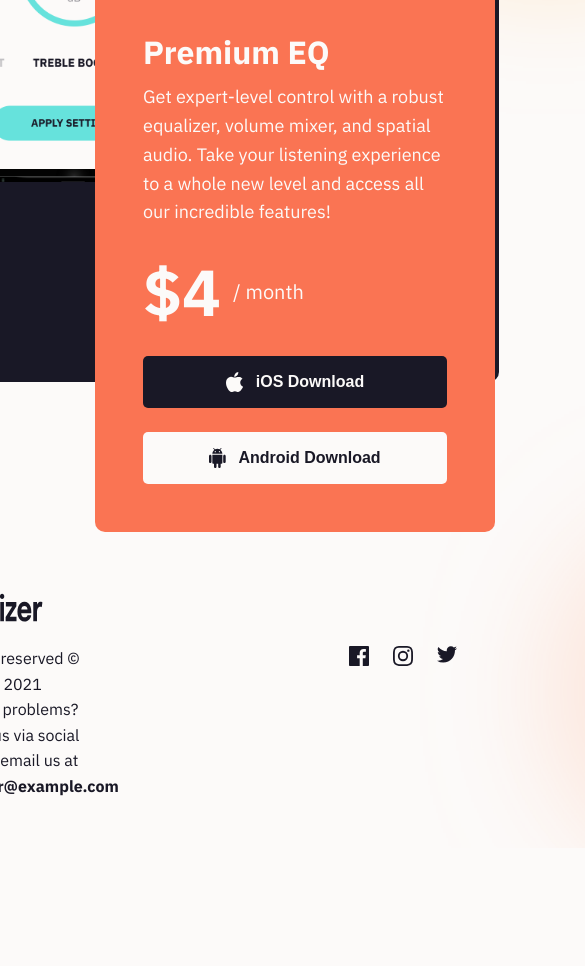
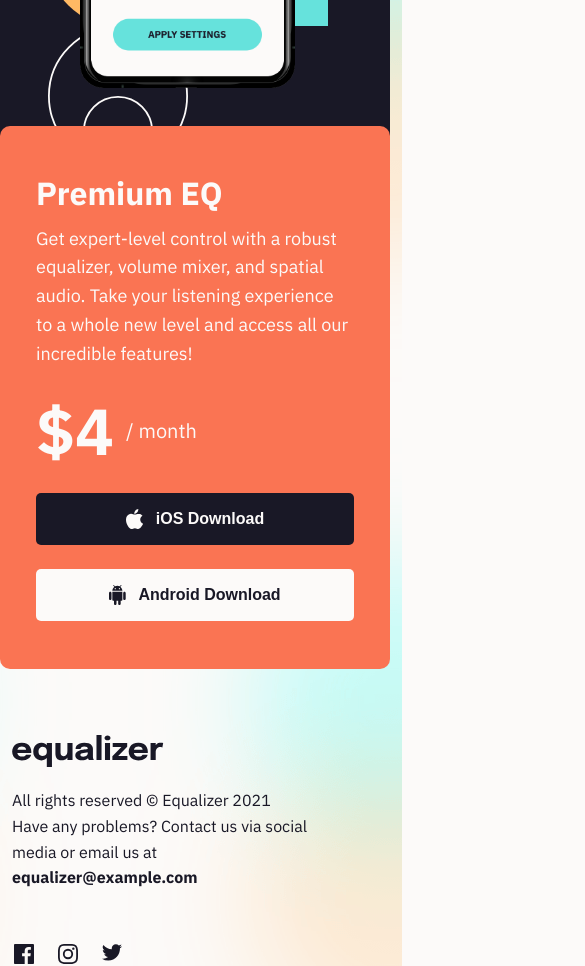
Before and after one commit to j-hutchison/equaliser-landing-page, a plain HTML site: page index.html in a window 390 px wide. Shown: the part 900-1866 px from the top of the page, 585 px wide, since content can reach past the window. Before the commit the page ends 1748 px from the top, so only its background shows below. Drawn offline with Linux system fonts and the light colour scheme.

Commit message:
Updated css for mobile

```diff
--- a/css/style.css
+++ b/css/style.css
@@ -209,7 +209,8 @@ main.container {
 	color: #fcfaf9;
 }
 
-.btn-black:hover {
+.btn-black:hover,
+.btn-black:active {
 	background-color: #66e2dc;
 }
 
@@ -218,7 +219,8 @@ main.container {
 	color: #191826;
 }
 
-.btn-white:hover {
+.btn-white:hover,
+.btn-white:active {
 	background-color: #ffb964;
 }
 
@@ -252,6 +254,9 @@ footer.site-footer {
 }
 
 @media (max-width: 70em) {
+	body {
+		background-image: url("../images/bg-main-tablet.png");
+	}
 	.container {
 		max-width: 70rem;
 	}
@@ -357,3 +362,100 @@ footer.site-footer {
 		padding-right: 23rem;
 	}
 }
+
+@media (max-width: 38em) {
+	body {
+		background-image: url("../images/bg-main-mobile.png");
+		background-position: 10rem -25rem;
+		width: 100%;
+		gap: 33.5rem;
+	}
+	.container {
+		width: 100%;
+	}
+	main.container {
+	}
+	.company-logo {
+		width: 39%;
+		height: 20%;
+	}
+	.site-header {
+		padding-right: 6rem;
+		gap: 2rem;
+	}
+	.site-header .company-logo {
+		margin-bottom: 4.4rem;
+	}
+	.heading-primary {
+		font-size: 4rem;
+		font-weight: 700;
+		line-height: 1.2;
+		letter-spacing: -0.45px;
+	}
+	.header-image-container {
+		display: none;
+	}
+	.summary {
+		margin-left: 2.4rem;
+		margin-right: 2.4rem;
+		margin-bottom: 4rem;
+	}
+	.summary-text {
+		font-size: 1.6rem;
+		font-weight: 400;
+		line-height: 1.6;
+	}
+	.app-summary {
+		margin-bottom: 10rem;
+	}
+	.img-app {
+		left: 8rem;
+		top: -10rem;
+		width: 55%;
+	}
+	.app-details {
+		max-width: unset;
+		top: 38rem;
+		left: 0;
+		padding: 4.8rem 3.6rem;
+		line-height: 1.55;
+	}
+
+	.img-app-summary-background {
+		left: 4.8rem;
+		top: 0;
+	}
+
+	.heading-secondary {
+	}
+
+	.premium-details {
+	}
+	.premium-plan {
+		margin-top: unset;
+		margin-bottom: unset;
+	}
+	.premium-plan span {
+	}
+	span.premium-price {
+	}
+
+	footer.site-footer {
+		position: relative;
+		margin-left: 2.4rem;
+		font-size: 1.6rem;
+	}
+	footer img.company-logo {
+		width: 39%;
+		height: 15%;
+	}
+	.footer-text {
+		padding-right: 7rem;
+	}
+
+	.social-icons {
+		position: absolute;
+		top: 22rem;
+		left: 0.24rem;
+	}
+}
```
